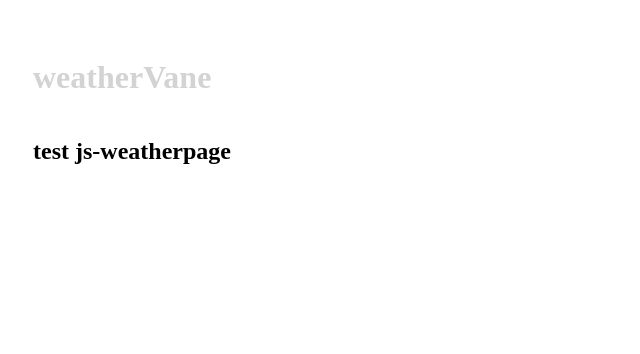
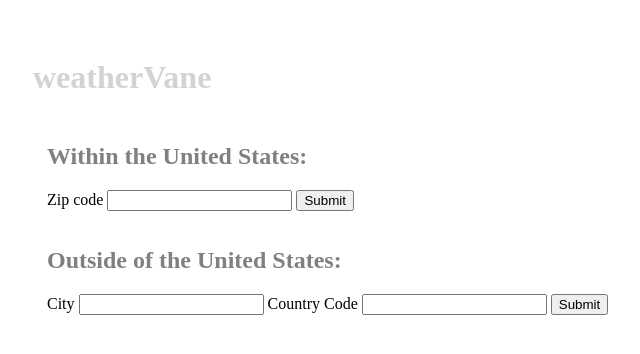
Before and after one commit to maryzhenghan/app_weathervane, a plain HTML site: page index.html in a window 1280 px wide. Both pictures are taken after a click on the button "CLICK HERE TO START". Shown: the whole page, without its empty margins (5-645 px from the left). Drawn offline with nearby package versions, Linux system fonts and the light colour scheme; a web font is replaced by a local one.

Commit message:
Build zipcode & city/country code forms on weather page
Forms built in 'index.html'. Basic CSS styling was added in 'index.css'.
Also started working on a function that tracks the submitted query, and added a constant to start working on OpenWeatherMap API with.

```diff
--- a/index.css
+++ b/index.css
@@ -2,6 +2,8 @@ body {
 	padding: 30px;
 }
 
+
+/* HOMEPAGE */
 h1 {
 	color: lightgrey;
 	font-family: "Flamenco";
@@ -15,10 +17,17 @@ button {
 }
 
 
+/* WEATHER PAGE */
 .js-weatherpage {
 	display: none;
-	margin: 0;
-	padding: 0;
+}
+
+fieldset {
+	border: 0;
+}
+
+h2 {
+	color: grey;
 }
 
 
--- a/index.html
+++ b/index.html
@@ -18,7 +18,29 @@
 			<button class="js-startbutton">click here to start</button>
 		</section>
 
-		<div class="js-weatherpage"><h2>test js-weatherpage</h2></div>
+		<div class="js-weatherpage">
+			<div class="weatherpage-locationform">
+				<form role="form" class="js-form-zipcode">
+					<fieldset>
+						<h2>Within the United States:</h2>
+						<label for="zipcode">Zip code</label>
+						<input id="zipcode" class="js-zipcode" type="text" name="zipcode">
+						<input type="submit" name="zipcode-submit">
+					</fieldset>
+				</form>
+
+				<form role="form" class="js-form-citycountry">
+					<fieldset>
+						<h2>Outside of the United States:</h2>
+						<label for="city">City</label>
+						<input id="city" class="js-city" type="text" name="city">
+						<label for="countrycode">Country Code</label>
+						<input id="countrycode" class="js-countrycode" type="text" name="country">
+						<input type="submit" name="city-submit">
+					</fieldset>
+
+			</div>
+		</div>
 
 		<div class="js-resultspage"><h2>test js-resultspage</h2></div>
 	</main>
--- a/index.js
+++ b/index.js
@@ -4,10 +4,24 @@ function startApp() {
 
 		$('.js-homepage').css('display','none');
 		$('.js-weatherpage').css('display','inline-block');
+
+		submitLocation();
 	});
 }
 
+const OPENWEATHER_SEARCH_URL = 'http://api.openweathermap.org/data/2.5/weather';
 
+function submitLocation() {
+	$('.js-form-zipcode').submit(function(event) {
+		const zipcodeTarget = $(event.currentTarget).find('.js-zipcode');
+		const zipcode = zipcodeTarget.val();
+		console.log(zipcode);
+		event.preventDefault();
+	});
+
+
+
+}
 
 
 function callBack() {
```
